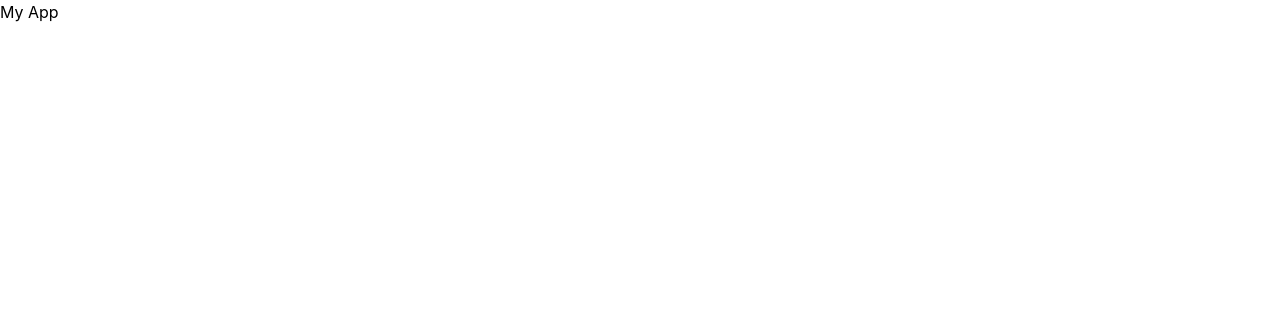
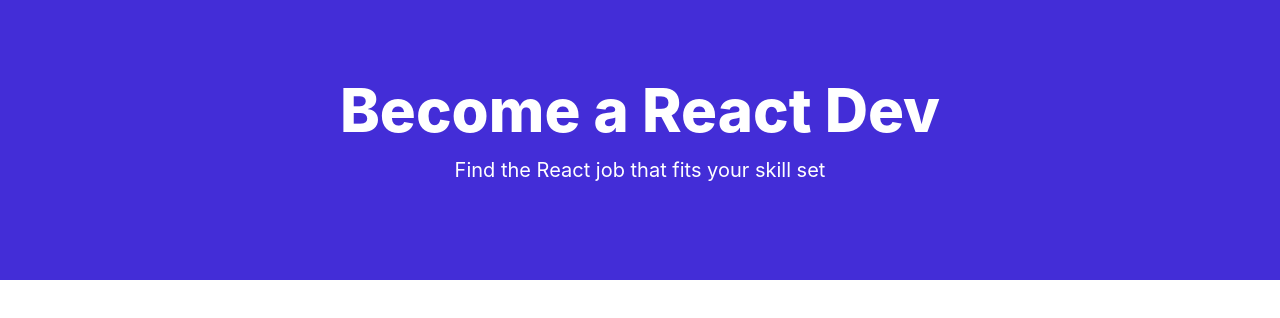
Before and after one commit to mmpaxlearn/react-crash-2024, a React (Vite) app: page / in a window 1280 px wide. Shown: the top 318 px of the page. Built offline with nearby package versions, Linux system fonts and the light colour scheme.

Commit message:
Creat pages folder and HomPage.jsx. Display HomePage in App.js

```diff
--- a/src/App.jsx
+++ b/src/App.jsx
@@ -1,14 +1,10 @@
 import {
   Route, createBrowserRouter, createRoutesFromElements, RouterProvider
 } from 'react-router-dom';
-import Navbar from './components/Navbar'
-import Hero from './components/Hero'
-import HomeCards from './components/HomeCards'
-import JobListings from './components/JobListings'
-import ViewAllJobs from './components/ViewAllJobs'
+import HomePage from './pages/HomePage';
 
 const router = createBrowserRouter(
-  createRoutesFromElements(<Route index element={<h1>My App</h1>} />)
+  createRoutesFromElements(<Route index element={<HomePage />} />)
 );
 
 const App = () => {
--- /dev/null
+++ b/src/pages/HomePage.jsx
@@ -0,0 +1,12 @@
+import Hero from '../components/Hero'
+
+const HomePage = () => {
+  return <>
+    <Hero
+      title='Become a React Dev'
+      subtitle='Find the React job that fits your skill set'
+    />
+  </>;
+};
+
+export default HomePage;
```
